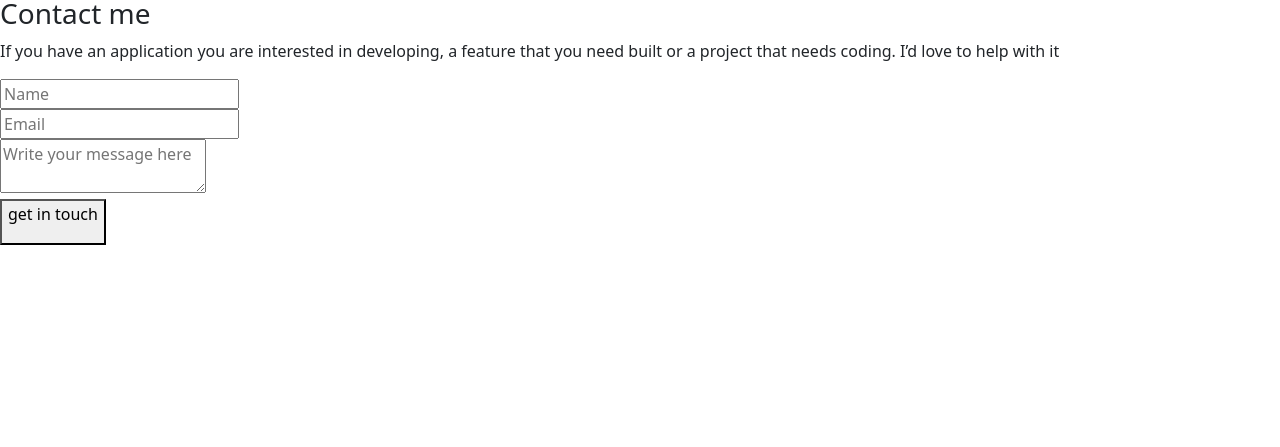
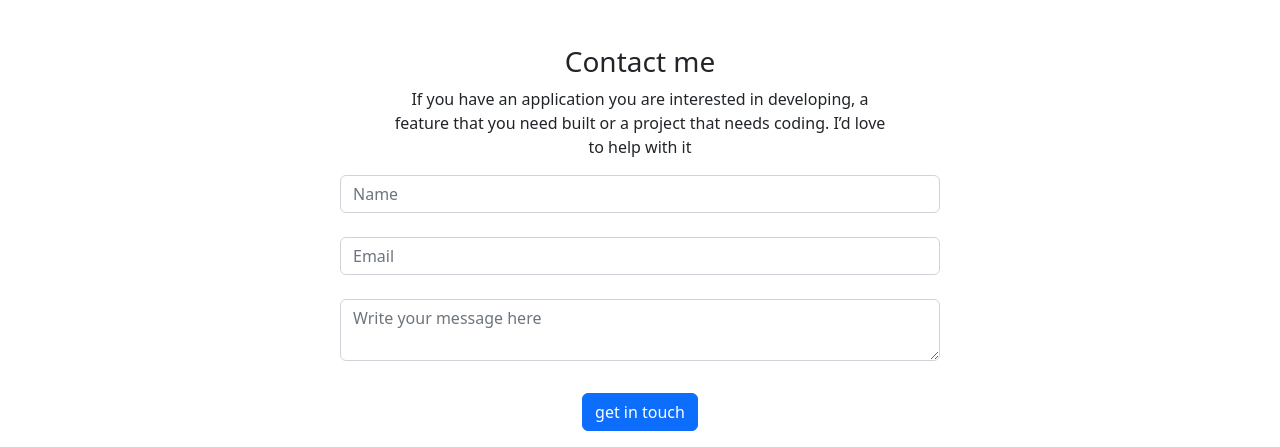
Before and after one commit to SabiMantock/bootstrap_pair_programming, a website: page index.html in a window 1280 px wide. Shown: the part 3329-3776 px from the top of the page. Before the commit the page ends 3574 px from the top, so only its background shows below. Drawn offline with nearby package versions, Linux system fonts and the light colour scheme.

Commit message:
fix contact form

```diff
--- a/index.html
+++ b/index.html
@@ -570,10 +570,10 @@
         </div>
       </section>
       <footer class="contact_footer" id="scrollspyContact">
-        <div class="contact_container">
+        <div class="d-flex flex-column text-center align-items-center px-4 mb-3 mt-5">
           <h3>Contact me</h3>
 
-          <p>
+          <p style="width: 40%;">
             If you have an application you are interested in developing, a
             feature that you need built or a project that needs coding. I’d love
             to help with it
@@ -583,8 +583,9 @@
             method="post"
             action="https://formspree.io/f/xknepely"
           >
-            <div class="input_form">
+            <div class="input_form mb-4" style="width: 600px;">
               <input
+                class="form-control"
                 type="text"
                 name="name"
                 placeholder="Name"
@@ -592,20 +593,20 @@
                 required
               />
             </div>
-            <div class="input_form">
-              <input type="email" name="email" placeholder="Email" required />
+            <div class="input_form mb-4">
+              <input type="email" class="form-control " name="email" placeholder="Email" required />
             </div>
-            <div class="input_form">
+            <div class="input_form mb-4">
               <textarea
                 name="message"
+                class="form-control"
                 placeholder="Write your message here"
                 maxlength="500"
                 required
               ></textarea>
             </div>
-            <div class="contact_button_container">
-              <button class="conact_btn" type="submit">
-                <p id="btn_text">get in touch</p>
+            <div class="">
+              <button class="btn btn-primary mt-2" type="submit"> get in touch
               </button>
             </div>
           </form>
```
